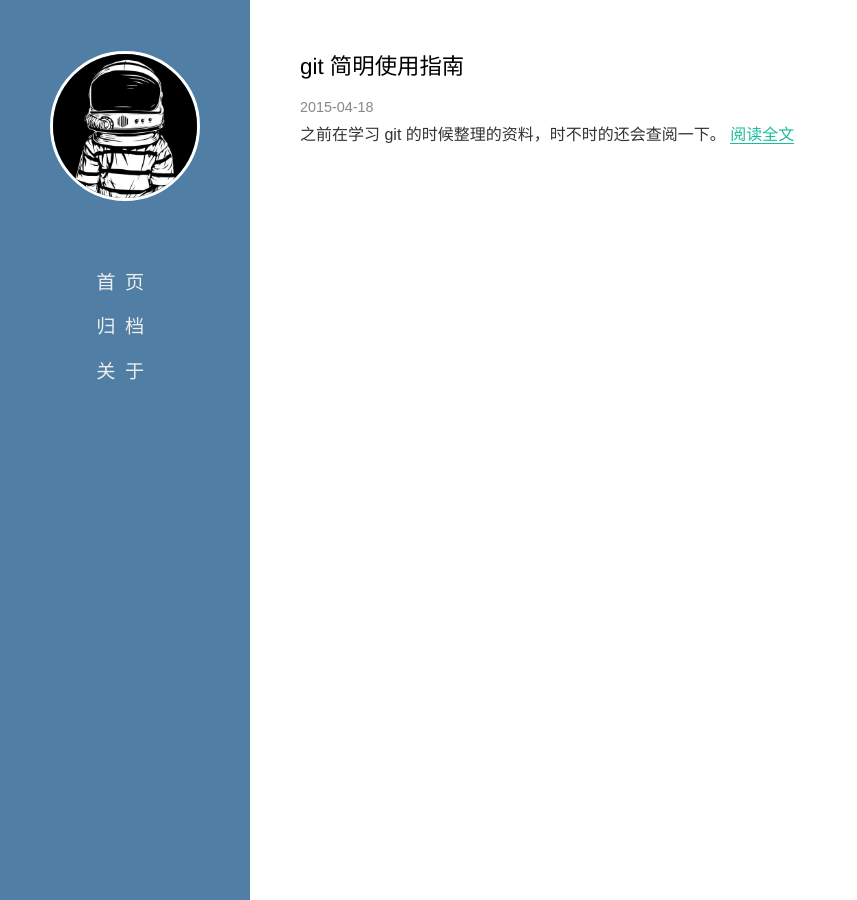
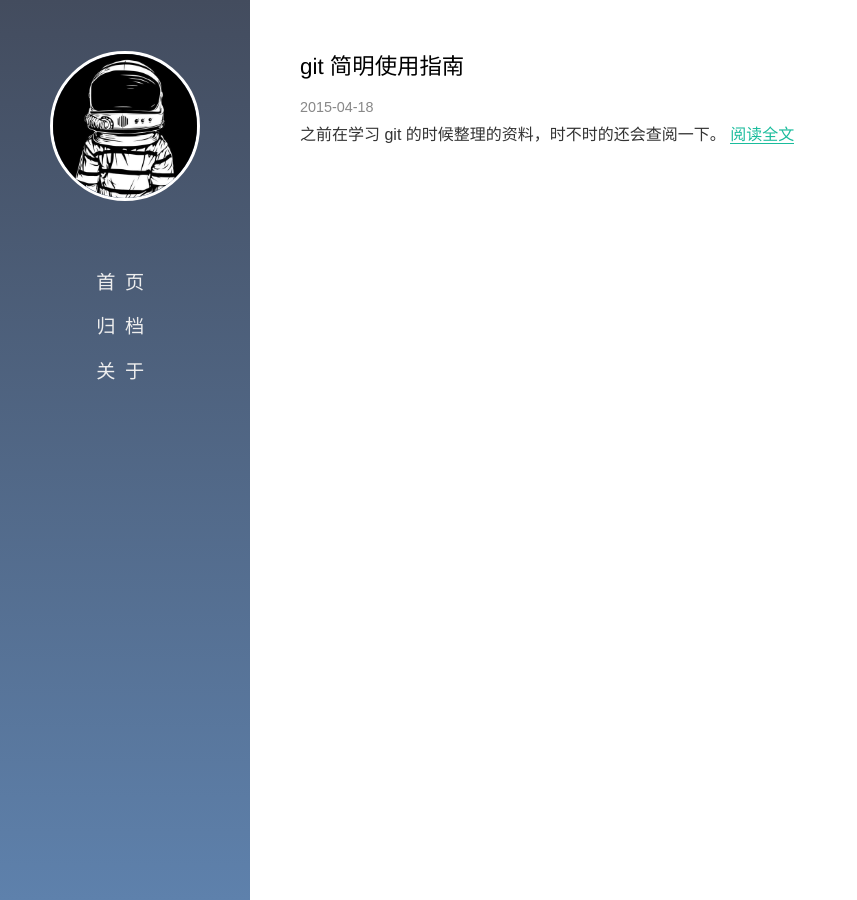
Before and after one commit to for-l00p/zhangziang.github.io, a Jekyll site: the page built from index.html, in a window 1280 px wide. Shown: the whole page, without its empty margins (0-857 px from the left). Built offline with Jekyll 4.4.1, drawn with Linux system fonts in a browser that asks for light colours.

Commit message:
change header background

```diff
--- a/css/style.css
+++ b/css/style.css
@@ -11,7 +11,9 @@ header {
     left: 0;
     width: 250px;
     padding-top: 1px;
-    background: #507ea4;
+    background: #434C5E;
+    background: -webkit-linear-gradient(to left, #434C5E, #5E81AC);
+    background: linear-gradient(to bottom, #434C5E, #5E81AC);
     color: #fff;
     text-align: center;
     font-size: 1em;
@@ -69,6 +71,7 @@ nav a,nav a:link,nav a:visited,nav a:active,nav a:hover{
         font-size: 14px;
         position: static;
         width: 100%;
+        background: #507ea4 !important;
     }
     nav {
         background: #005f8e;
```
